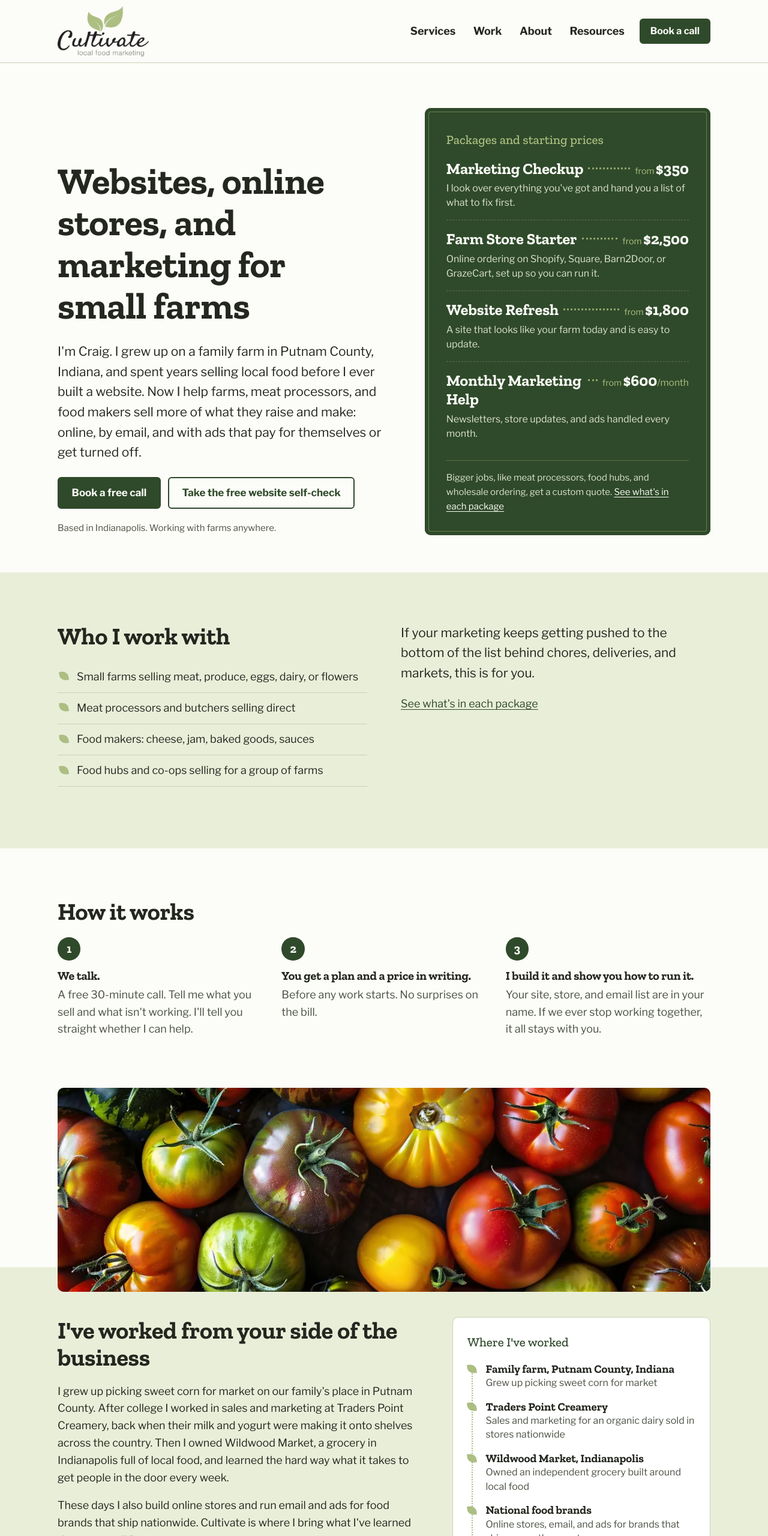
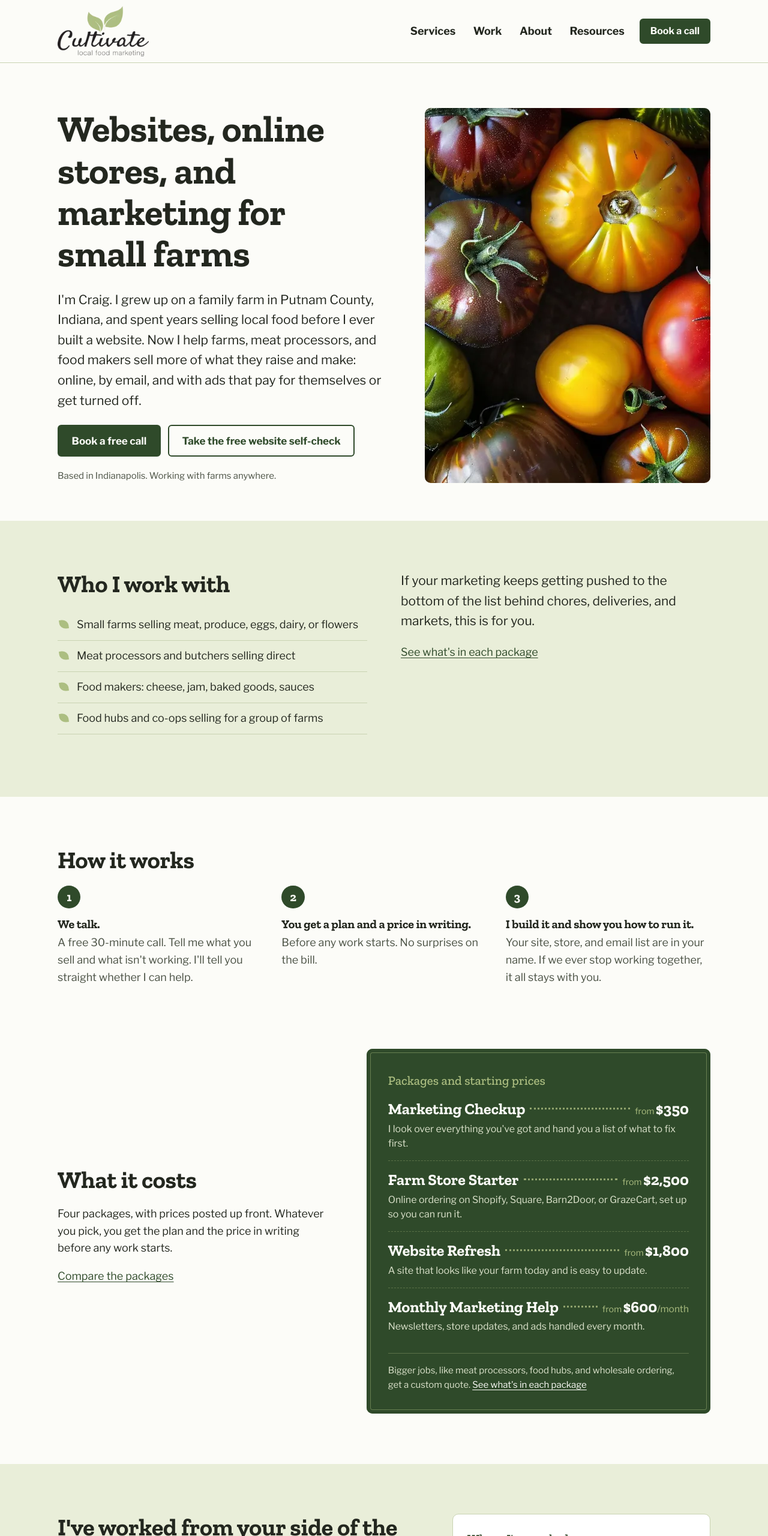
Before and after one commit to craigsanders22/cultivatelocal, an Eleventy site: page src/index.njk in a window 1280 px wide. Shown: the top 2560 px of the page at 60% size. Built offline with nearby package versions, Linux system fonts and the light colour scheme; Eleventy itself is replaced by a stand-in of ours; files that its build step writes are made by us from their sources.

Commit message:
Home: photo in the hero, price board moved below How it works
Co-Authored-By: Claude Opus 5.5 <noreply@anthropic.com>
Claude-Session: https://claude.ai/code/session_01KC5bDKNDZYEXLhTi5ieuq1

```diff
--- a/src/assets/css/site.css
+++ b/src/assets/css/site.css
@@ -379,3 +379,10 @@ strong { font-weight: 700; }
   .site-header, .site-footer, .closer, .btn, .btn-row { display: none !important; }
   body { background: #fff; font-size: 11pt; }
 }
+
+/* Hero photo */
+.hero-photo { margin: 0; border-radius: 10px; overflow: hidden; background: var(--leaf-pale); align-self: stretch; }
+.hero-photo img { width: 100%; height: 100%; object-fit: cover; display: block; }
+@media (max-width: 59.99rem) { .hero-photo img { aspect-ratio: 4 / 3; height: auto; } }
+.section-tight-top { padding-top: calc(var(--section) * 0.25); }
+@media (min-width: 60rem) { .split-price { grid-template-columns: 1fr 1.25fr; align-items: center; } }
--- a/src/index.njk
+++ b/src/index.njk
@@ -15,9 +15,13 @@ description: "Websites, Shopify stores, email, and ads for small farms, meat pro
       </div>
       <p class="hero-where">Based in Indianapolis. Working with farms anywhere.</p>
     </div>
-    <div>
-      {% include "partials/board.njk" %}
-    </div>
+    <figure class="hero-photo">
+      <img src="/assets/img/heirloom-tomatoes-hero-760.webp"
+           srcset="/assets/img/heirloom-tomatoes-hero-500.webp 500w, /assets/img/heirloom-tomatoes-hero-760.webp 760w"
+           sizes="(min-width: 60rem) 30rem, calc(100vw - 2rem)"
+           alt="A table of heirloom tomatoes in red, yellow, green, and purple"
+           width="760" height="950" fetchpriority="high" decoding="async">
+    </figure>
   </div>
 </section>
 
@@ -59,7 +63,18 @@ description: "Websites, Shopify stores, email, and ads for small farms, meat pro
   </div>
 </section>
 
-<div class="wrap">{% set band = "strip" %}{% include "partials/photo-band.njk" %}</div>
+<section class="section section-tight-top">
+  <div class="wrap split split-price">
+    <div>
+      <h2>What it costs</h2>
+      <p>Four packages, with prices posted up front. Whatever you pick, you get the plan and the price in writing before any work starts.</p>
+      <p><a href="/services/">Compare the packages</a></p>
+    </div>
+    <div>
+      {% include "partials/board.njk" %}
+    </div>
+  </div>
+</section>
 
 <section class="section section-pale">
   <div class="wrap split split-wide-left">
```
Also changed, not shown: src/assets/img/heirloom-tomatoes-hero-500.webp (added), src/assets/img/heirloom-tomatoes-hero-760.webp (added).
